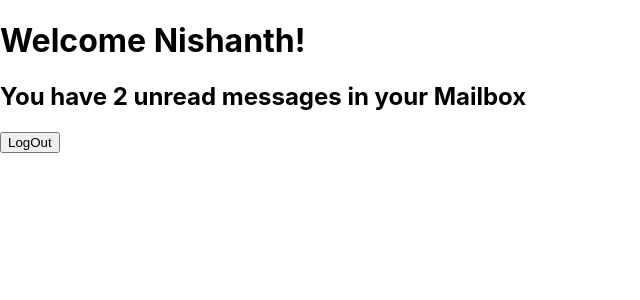
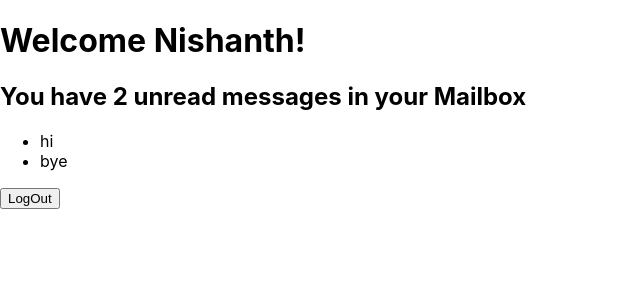
Before and after one commit to nishmaracodehub/REACT-Workshop, a React (Create React App) app: page / in a window 1280 px wide. Both pictures are taken after a click on the button "LogIn". Shown: the top 300 px of the page, without its empty margins (0-640 px from the left). Built offline with nearby package versions, Linux system fonts and the light colour scheme.

Commit message:
added Lists & keys

```diff
--- a/src/components/Mailbox/Mailbox.js
+++ b/src/components/Mailbox/Mailbox.js
@@ -1,11 +1,17 @@
 import React from "react";
+import Messages from "./Messages";
 
 export default function Mailbox(props) {
   let unReadMessages = props.messages;
-  if (!unReadMessages) return null;
+  if (!unReadMessages.length) return null;
   return (
     <div>
       <h2>You have {unReadMessages.length} unread messages in your Mailbox</h2>
+      <ul>
+        {unReadMessages.map(message => (
+          <Messages key={message.toString()} message={message} />
+        ))}
+      </ul>
     </div>
   );
 }
--- /dev/null
+++ b/src/components/Mailbox/Messages.js
@@ -0,0 +1,6 @@
+import React from "react";
+
+export default function Messages(props) {
+  let { message } = props;
+  return <li>{message}</li>;
+}
```
